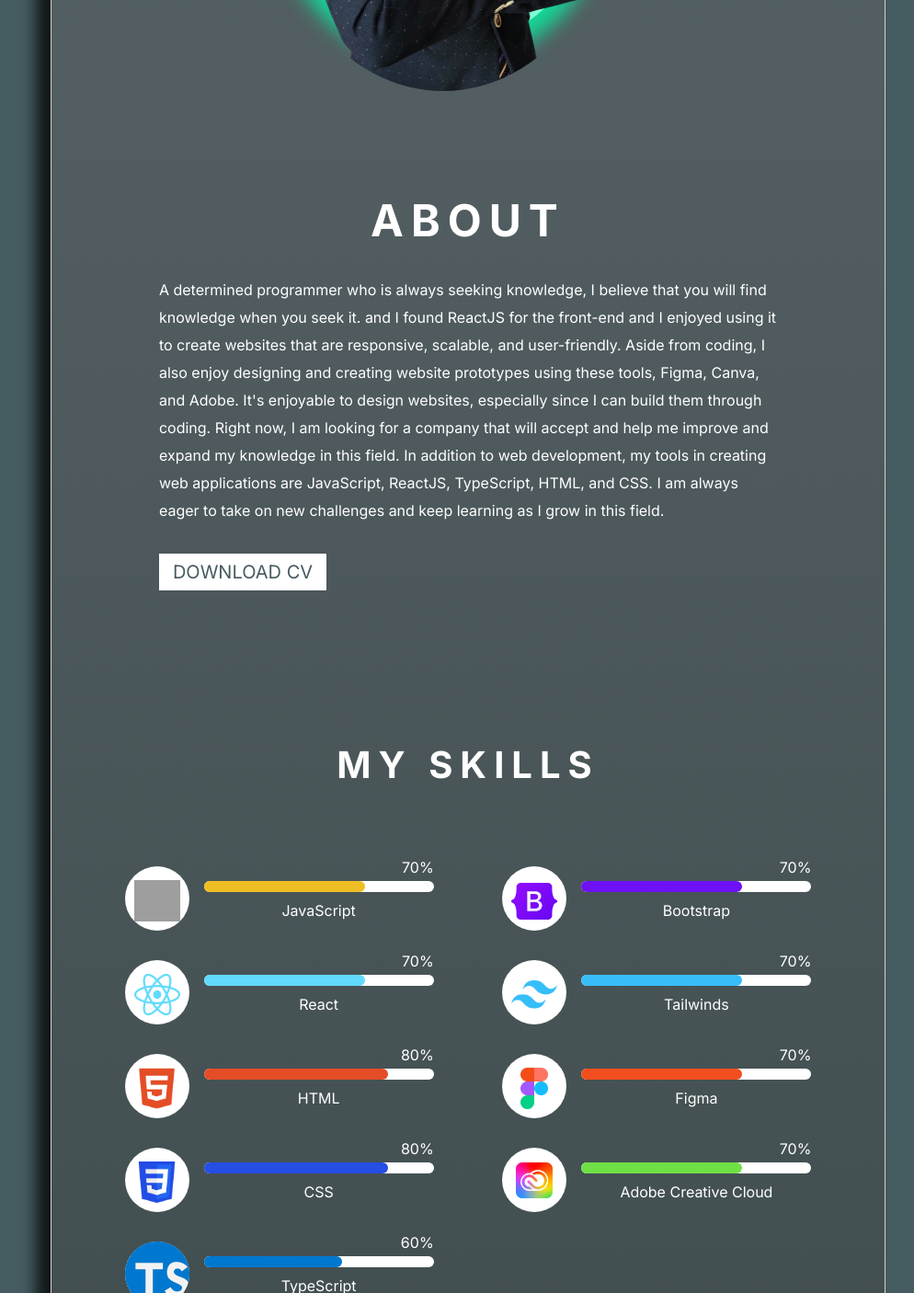
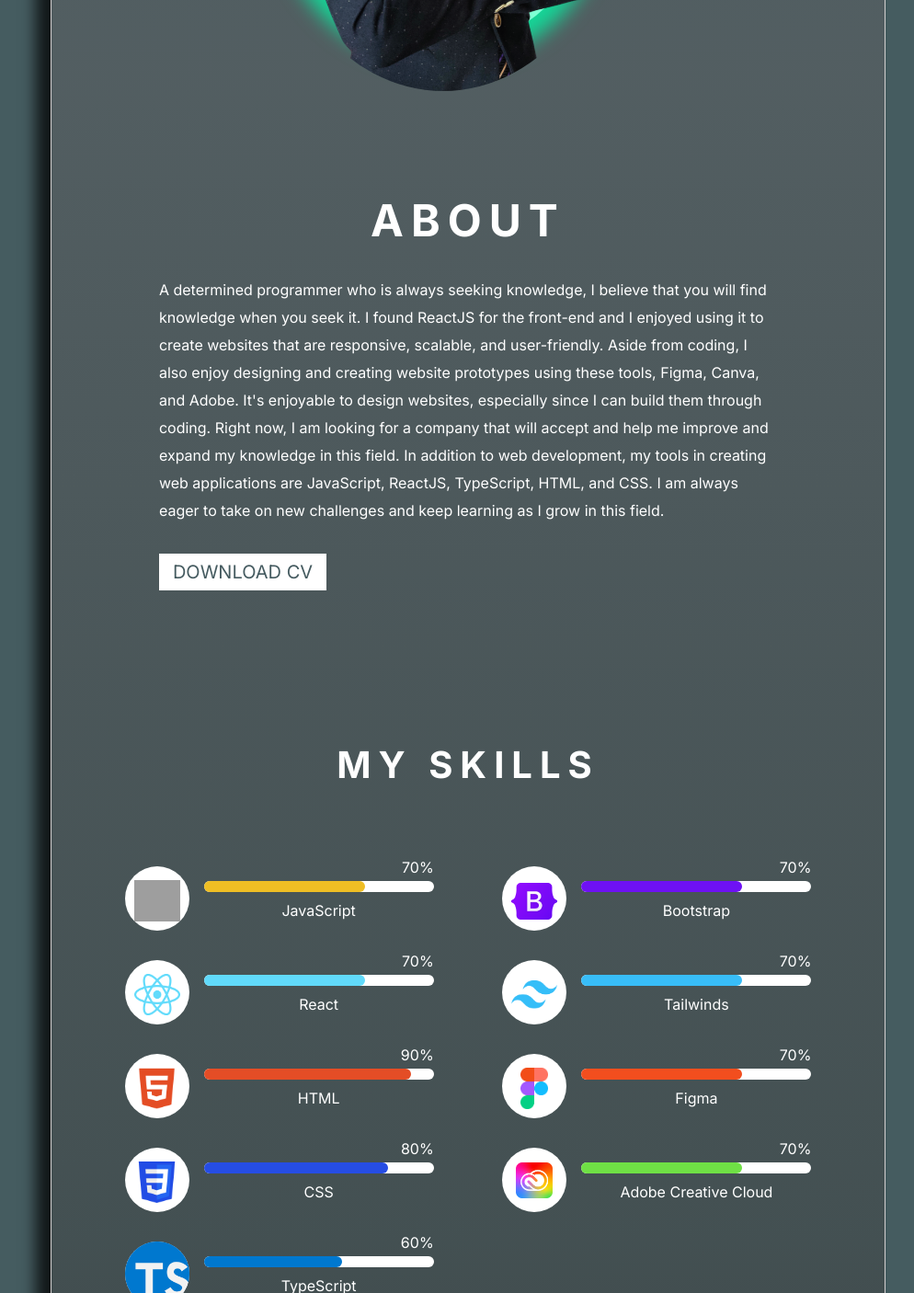
Before and after one commit to Scaler23/my-portfolio, a React (Vite) app: page / in a window 1280 px wide. Shown: the part 1490-2896 px from the top of the page at 92% size, without its empty margins (131-1125 px from the left). Built offline with nearby package versions, Linux system fonts and the light colour scheme; grey boxes are pictures that could not be loaded.

Commit message:
update about

```diff
--- a/src/assets/components/About us/About.tsx
+++ b/src/assets/components/About us/About.tsx
@@ -64,7 +64,7 @@ const About = () => {
             >
               A determined programmer who is always seeking knowledge,
               I believe that you will find knowledge when you seek it.
-              and I found ReactJS for the front-end and I enjoyed using it to create websites that are responsive, scalable, and user-friendly. Aside from coding, I also enjoy designing and creating website prototypes using these tools, Figma, Canva, and Adobe.
+              I found ReactJS for the front-end and I enjoyed using it to create websites that are responsive, scalable, and user-friendly. Aside from coding, I also enjoy designing and creating website prototypes using these tools, Figma, Canva, and Adobe.
               It's enjoyable to design websites, especially since I can build them through coding.
               Right now, I am looking for a company that will accept and help me improve and expand my knowledge in this field. In addition to web development, my tools in creating web applications are JavaScript, ReactJS, TypeScript, HTML, and CSS. I am always eager to take on new challenges and keep learning as I grow in this field.
             </motion.p>
--- a/src/assets/components/About us/mySkill.css
+++ b/src/assets/components/About us/mySkill.css
@@ -189,7 +189,7 @@
 }
 
 .html-percent::after{
-    content: "80%";
+    content: "90%";
     position: absolute;
    color: rgb(255, 255, 255);
     right: 0;
--- a/src/assets/components/About us/mySkill.tsx
+++ b/src/assets/components/About us/mySkill.tsx
@@ -84,7 +84,7 @@ const MySkills = () => {
                 <div className="skill-bar">
                   <motion.div className="skillBar-color html"
                       initial={{ opacity: 1, width: "0%" }}
-                      whileInView={{ opacity: 1, width: "80%"}}
+                      whileInView={{ opacity: 1, width: "90%"}}
                       exit={{ width: "0%" }}
                       transition={{ duration: 1, ease: "easeInOut" }}
                   ></motion.div>
```
